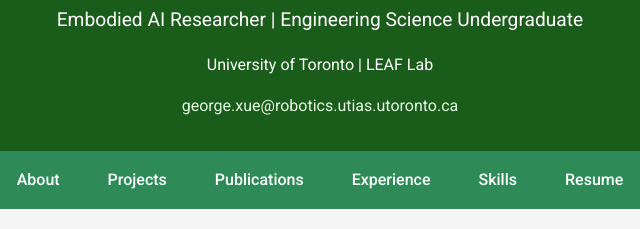
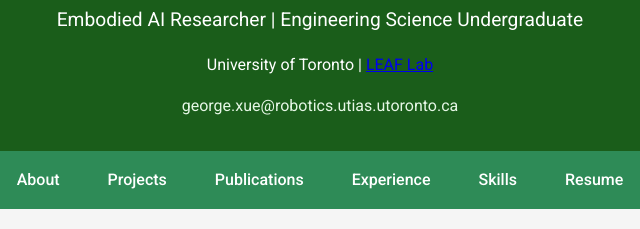
Before and after one commit to sleepmastergx/personal-website, a plain HTML site: page index.html in a window 1280 px wide. Shown: the part 265-494 px from the top of the page, 320-960 px from the left. Drawn offline with Linux system fonts and the light colour scheme.

Commit message:
Update index.html

```diff
--- a/index.html
+++ b/index.html
@@ -9,19 +9,17 @@
     <script src="https://kit.fontawesome.com/a076d05399.js" crossorigin="anonymous"></script>
 </head>
 <body>
-    <!-- Header Section -->
     <header>
         <div class="container header-content">
             <img src="images/profile-placeholder.jpg" alt="George Xue" class="profile-img">
             <h1 class="name">George Xue</h1>
             <p class="title">Embodied AI Researcher | Engineering Science Undergraduate</p>
-            <p>University of Toronto | LEAF Lab</p>
+            <p>University of Toronto | <a href="https://leaf.utias.utoronto.ca/">LEAF Lab</a></p>
             <div class="contact-info">
                 <p><a href="mailto:george.xue@robotics.utias.utoronto.ca">george.xue@robotics.utias.utoronto.ca</a></p>
             </div>
         </div>
     </header>
-
     <!-- Navigation -->
     <nav>
         <div class="nav-container">
```
